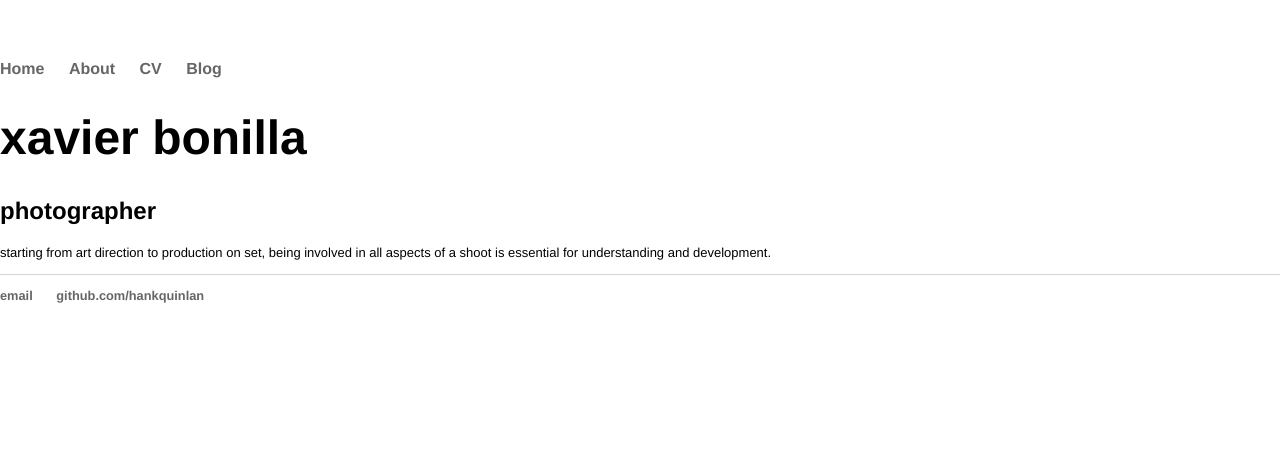
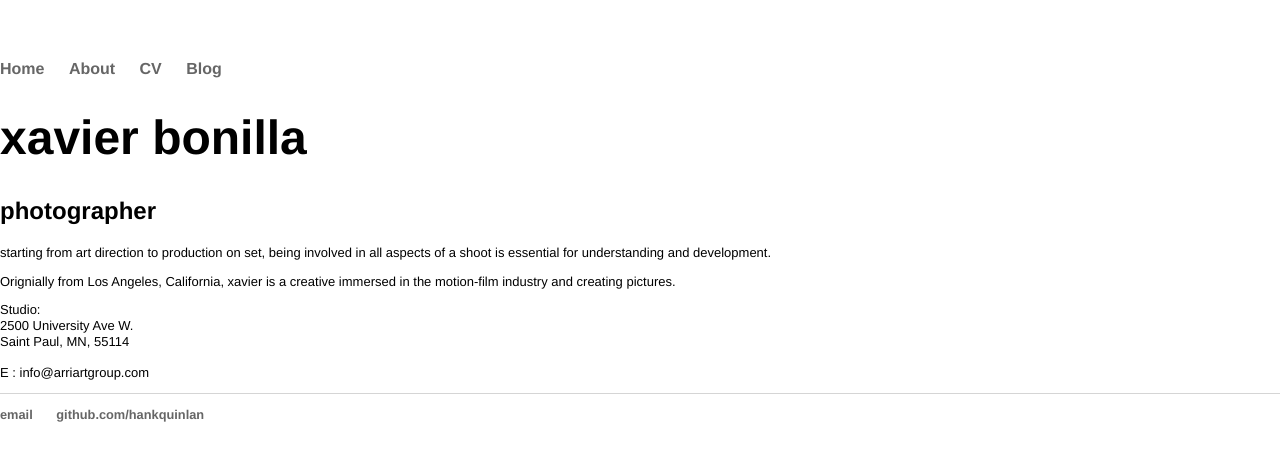
Before and after one commit to developer-xavier/developer-xavier.github.io, a Jekyll site: the page built from index.html, in a window 1280 px wide. Shown: the top 461 px of the page. Built offline with Jekyll 4.4.1, drawn with Linux system fonts in a browser that asks for light colours.

Commit message:
Update index.html

```diff
--- a/index.html
+++ b/index.html
@@ -5,5 +5,17 @@ title: development by xavier
 <div class="blurb">
 	<h1>xavier bonilla</h1>
 	<h2>photographer</h2>
-	<p>starting from art direction to production on set, being involved in all aspects of a shoot is essential for understanding and development.
+	<p>
+		starting from art direction to production on set, being involved in all aspects of a shoot is essential for understanding and development.
+	</p>
+		<p>Orignially from Los Angeles, California, xavier is a creative immersed in the motion-film industry and creating pictures.</p>
+	<p>
+		Studio:
+		<br>
+		2500 University Ave W.
+		<br>
+		Saint Paul, MN, 55114
+		<br><br>
+		E : info@arriartgroup.com
+	</p>
 </div><!-- /.blurb -->
```
